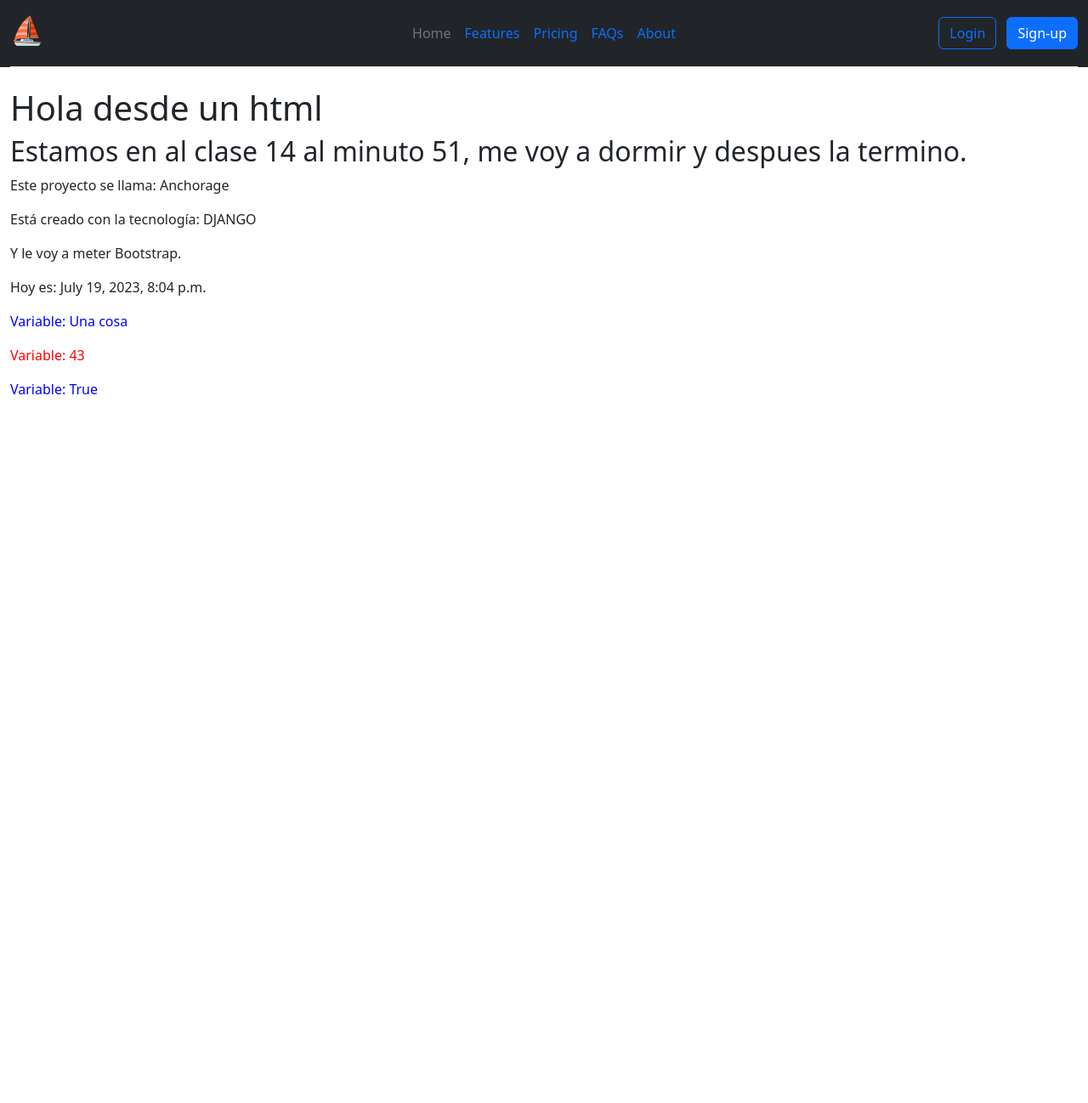
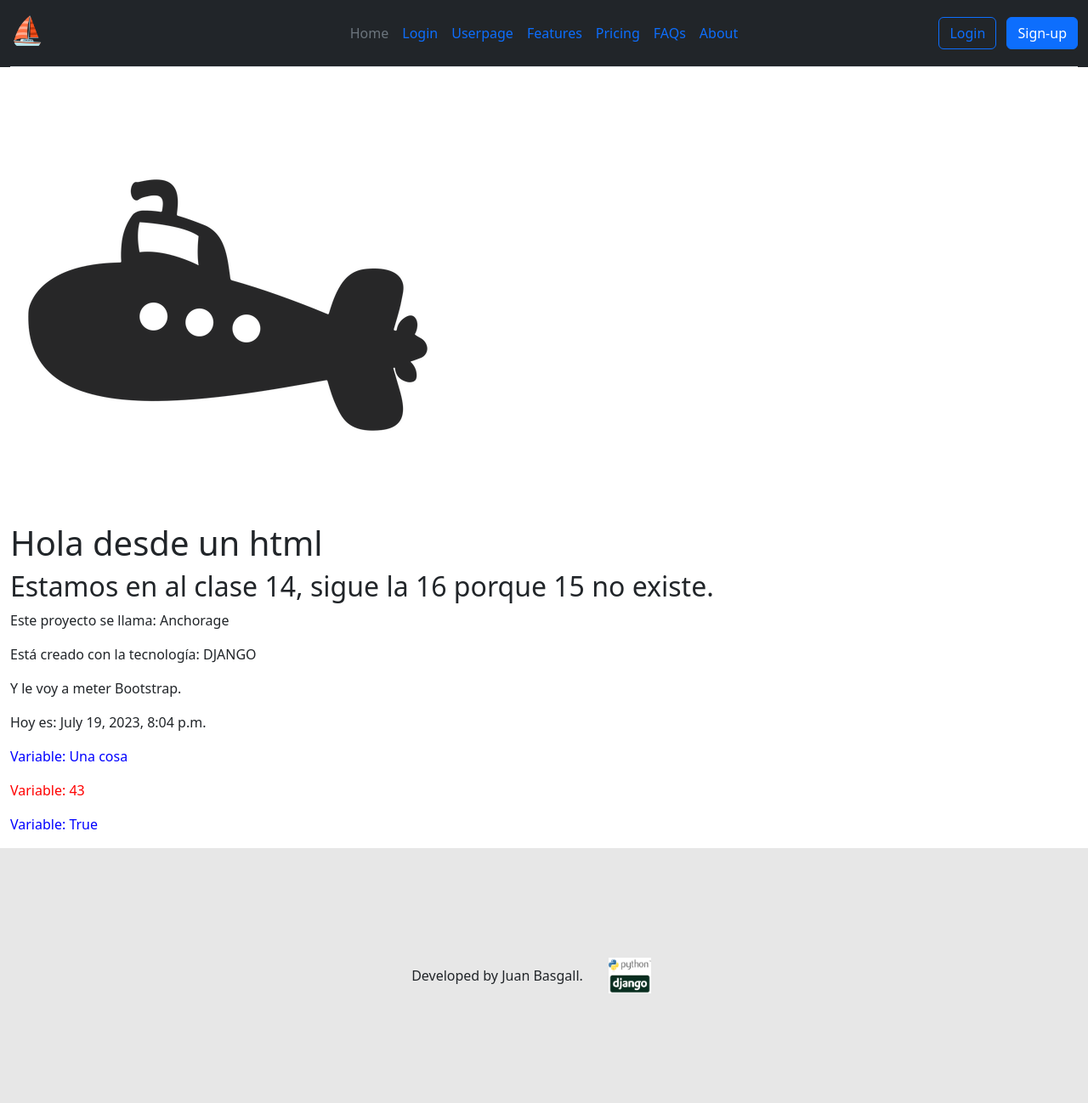
Before and after one commit to d3vh4n5/anchorage, a Django app: page / in a window 1280 px wide. Shown: the whole page at 85% size. Before the commit the page ends 464 px from the top, so only its background shows below. Run offline with Django 4.2, Linux system fonts and the light colour scheme.

Commit message:
Aplicados templates y partials

```diff
--- /dev/null
+++ b/anchorage/static/anchorage/css/estilos.css
@@ -0,0 +1,15 @@
+
+footer{
+    display: flex;
+    justify-content: center;
+    align-items: center;
+    height: 300px;
+    background-color: #e7e7e7;
+}
+.imgFooter{
+    width: 50px;
+    margin: 30px;
+}
+footer p{
+    margin: 0;
+}
--- a/anchorage/urls.py
+++ b/anchorage/urls.py
@@ -2,7 +2,8 @@ from django.urls import path
 from . import views
 
 urlpatterns = [
-    path('', views.index),
-    path('login/', views.login),
-    path('parametro/<slug:data>/', views.parametro),
+    path('', views.index, name='index'),
+    path('login/', views.login, name='login'),
+    path('userpage/', views.userpage, name='userpage'),
+    path('parametro/<slug:data>/', views.parametro, name="parametro"),
 ]
--- a/anchorage/views.py
+++ b/anchorage/views.py
@@ -19,8 +19,14 @@ def index(request):
     return render(request, 'anchorage/index.html', context)
 
 def login(request):
-    return HttpResponse("Aquí ira el login")
+    return render(request, 'anchorage/pages/login.html')
+
+
+def userpage(request):
+    context={}
+    return render(request, 'anchorage/pages/userpage.html', context)
+
+
 
 def parametro(request, data):
-
     return HttpResponse(data)
--- a/main/settings.py
+++ b/main/settings.py
@@ -120,6 +120,12 @@ USE_TZ = True
 
 STATIC_URL = 'static/'
 
+STATICFILES_DIRS = [
+            BASE_DIR / 'static',
+        ]
+
+STATIC_ROOT = BASE_DIR / "static_root/"
+
 # Default primary key field type
 # https://docs.djangoproject.com/en/4.2/ref/settings/#default-auto-field
 
--- a/main/urls.py
+++ b/main/urls.py
@@ -20,7 +20,7 @@ from anchorage import views
 
 urlpatterns = [
     path('admin/', admin.site.urls),
-    path('', include('anchorage.urls')),
-    path('login/', include('anchorage.urls')),
-    path('parametro/', include('anchorage.urls')),
+    path('', include('anchorage.urls'), name='index'),
+    # path('login/', include('anchorage.urls'), name='login'),
+    # path('parametro/', include('anchorage.urls')),
 ]
--- a/templates/anchorage/index.html
+++ b/templates/anchorage/index.html
@@ -1,9 +1,12 @@
 {% extends 'base.html' %}
+{% load static %}
 {% block titulo %}Inicio{% endblock titulo %}
-{% block estilos %}{% endblock estilos %}
+{% block estilos_extra %}{% endblock estilos_extra %}
 {% block contenido %}
-    <h1>Hola desde un html</h1>
-    <h2>Estamos en al clase 14 al minuto 51, me voy a dormir y despues la termino.</h2>
+
+    <img src="{% static 'anchorage/img/submarino.png' %}">
+        <h1>Hola desde un html</h1>
+    <h2>Estamos en al clase 14, sigue la 16 porque 15 no existe.</h2>
     <p>
         Este proyecto se llama: {{proyecto}}
     </p>
@@ -19,4 +22,11 @@
     {% for variable in lista %}
     <p style="color: {% cycle 'blue' 'red' %}">Variable: {{variable}}</p>
     {% endfor %}
+
+
+
+
+
+
+
 {% endblock contenido %}
--- /dev/null
+++ b/templates/anchorage/partials/footer.html
@@ -0,0 +1,5 @@
+<footer>
+    <p>Developed by Juan Basgall.</p>
+    {% load static %}
+    <img src="{% static 'anchorage/img/django.png' %}" class="imgFooter">
+</footer>
--- /dev/null
+++ b/templates/anchorage/partials/header.html
@@ -0,0 +1,25 @@
+<div class="container-fluid navbar-dark bg-dark">
+    <header class="d-flex flex-wrap align-items-center justify-content-center justify-content-md-between py-3 mb-4 border-bottom">
+        <div class="col-md-3 mb-2 mb-md-0">
+        <a href="/" class="d-inline-flex link-body-emphasis text-decoration-none">
+            <h2>⛵</h2>
+            {% comment %} <svg class="bi" width="40" height="32" role="img" aria-label="Bootstrap"><use xlink:href="#bootstrap"></use></svg> {% endcomment %}
+        </a>
+        </div>
+
+        <ul class="nav col-12 col-md-auto mb-2 justify-content-center mb-md-0">
+        <li><a href="{% url 'index' %}" class="nav-link px-2 link-secondary">Home</a></li>
+        <li><a href="{% url 'login' %}" class="nav-link px-2">Login</a></li>
+        <li><a href="{% url 'userpage' %}" class="nav-link px-2">Userpage</a></li>
+        <li><a href="#" class="nav-link px-2">Features</a></li>
+        <li><a href="#" class="nav-link px-2">Pricing</a></li>
+        <li><a href="#" class="nav-link px-2">FAQs</a></li>
+        <li><a href="#" class="nav-link px-2">About</a></li>
+        </ul>
+
+        <div class="col-md-3 text-end">
+        <button type="button" class="btn btn-outline-primary me-2">Login</button>
+        <button type="button" class="btn btn-primary">Sign-up</button>
+        </div>
+    </header>
+</div>
--- a/templates/base.html
+++ b/templates/base.html
@@ -4,38 +4,23 @@
     <meta charset="UTF-8">
     <meta name="viewport" content="width=device-width, initial-scale=1.0">
     <link href="https://cdn.jsdelivr.net/npm/bootstrap@5.3.0/dist/css/bootstrap.min.css" rel="stylesheet" integrity="sha384-9ndCyUaIbzAi2FUVXJi0CjmCapSmO7SnpJef0486qhLnuZ2cdeRhO02iuK6FUUVM" crossorigin="anonymous">
-
+    {% load static %}
+    <link rel="stylesheet" href="{% static 'anchorage/css/estilos.css' %}">
     <title>{% block titulo %}Anchorage{% endblock  %}</title>
 
-    {% block estilos %}{% endblock estilos %}
+    {% block estilos_extra %}{% endblock estilos_extra %}
 </head>
 <body>
-    <div class="container-fluid navbar-dark bg-dark">
-        <header class="d-flex flex-wrap align-items-center justify-content-center justify-content-md-between py-3 mb-4 border-bottom">
-          <div class="col-md-3 mb-2 mb-md-0">
-            <a href="/" class="d-inline-flex link-body-emphasis text-decoration-none">
-                <h2>⛵</h2>
-              {% comment %} <svg class="bi" width="40" height="32" role="img" aria-label="Bootstrap"><use xlink:href="#bootstrap"></use></svg> {% endcomment %}
-            </a>
-          </div>
+  {% include 'anchorage/partials/header.html' %}
 
-          <ul class="nav col-12 col-md-auto mb-2 justify-content-center mb-md-0">
-            <li><a href="#" class="nav-link px-2 link-secondary">Home</a></li>
-            <li><a href="#" class="nav-link px-2">Features</a></li>
-            <li><a href="#" class="nav-link px-2">Pricing</a></li>
-            <li><a href="#" class="nav-link px-2">FAQs</a></li>
-            <li><a href="#" class="nav-link px-2">About</a></li>
-          </ul>
+    <main class="container-fluid">
 
-          <div class="col-md-3 text-end">
-            <button type="button" class="btn btn-outline-primary me-2">Login</button>
-            <button type="button" class="btn btn-primary">Sign-up</button>
-          </div>
-        </header>
-      </div>
-    <main class="container-fluid">
-    {% block contenido %}{% endblock contenido %}
+    {% block contenido %}
+    {% endblock contenido %}
+
     </main>
+
+    {% include 'anchorage/partials/footer.html' %}
     <script src="https://cdn.jsdelivr.net/npm/bootstrap@5.3.0/dist/js/bootstrap.bundle.min.js" integrity="sha384-geWF76RCwLtnZ8qwWowPQNguL3RmwHVBC9FhGdlKrxdiJJigb/j/68SIy3Te4Bkz" crossorigin="anonymous"></script>
 </body>
 </html>
```
Also changed, not shown: templates/anchorage/pages/login.html (added, +7 -0 lines), templates/anchorage/pages/userpage.html (added, +10 -0 lines), anchorage/static/anchorage/img/django.png (added), anchorage/static/anchorage/img/submarino.png (added).
